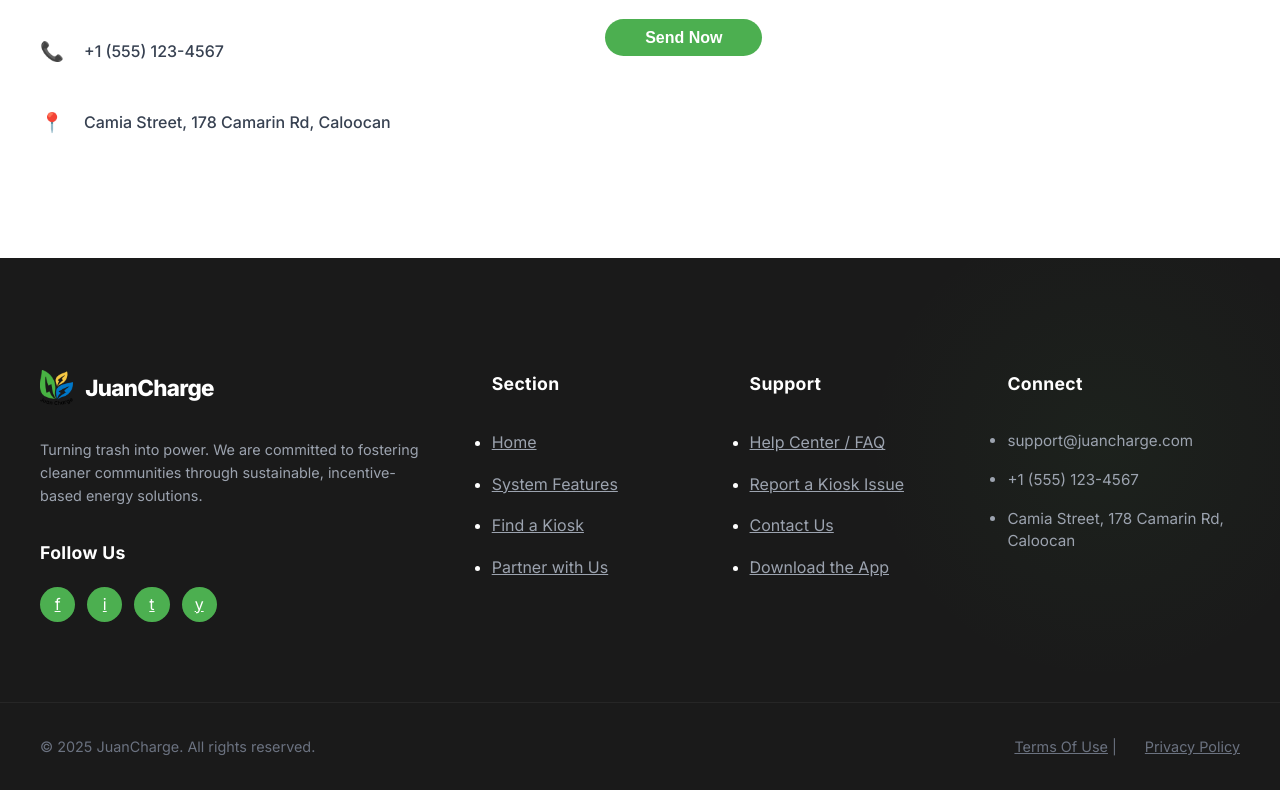
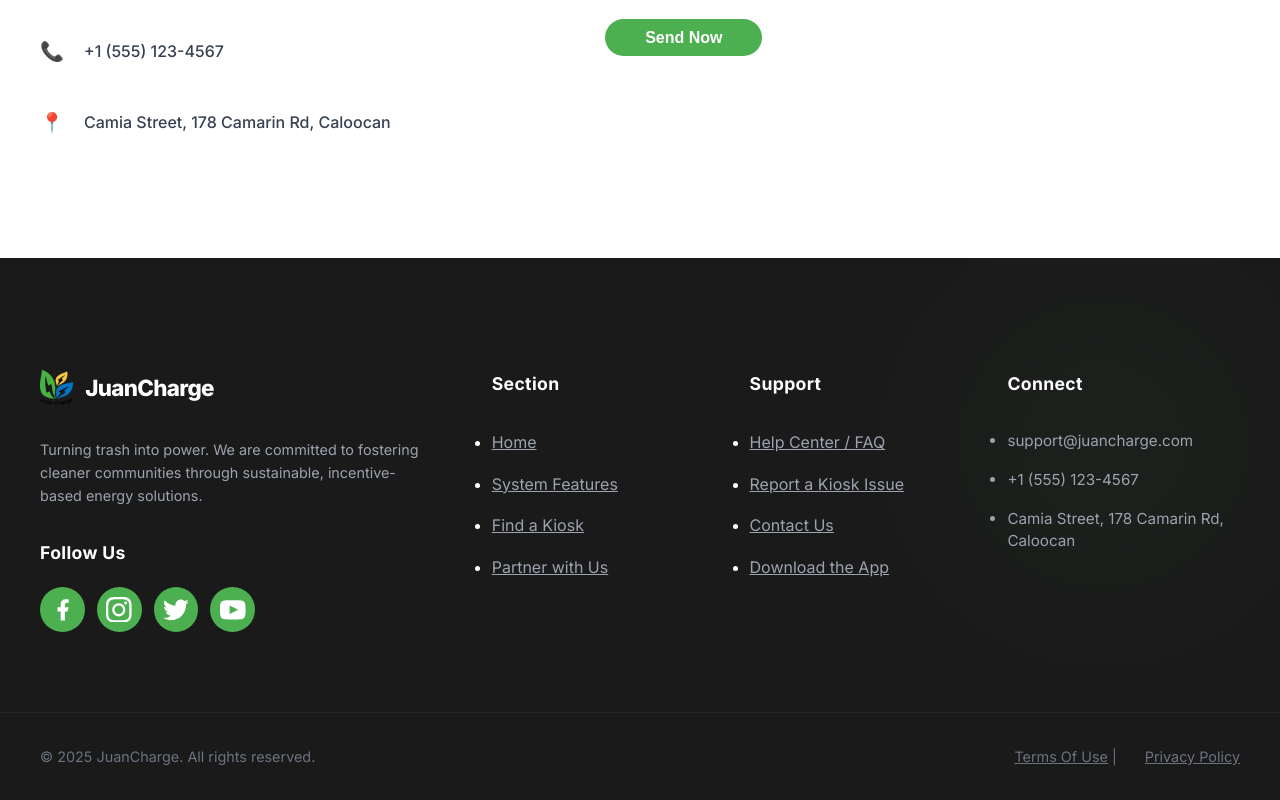
Before and after one commit to JDSP1225/JuanCharge-LandingPage, a React (Vite) app: page / in a window 1280 px wide. Shown: the part 2422-3222 px from the top of the page. Built offline with nearby package versions, Linux system fonts and the light colour scheme.

Commit message:
footer icons
footer icons implemented

```diff
--- a/src/components/Footer.css
+++ b/src/components/Footer.css
@@ -95,21 +95,27 @@
 }
 
 .social-icon {
-  width: 2.2rem;
-  height: 2.2rem;
+  width: 2.8rem;
+  height: 2.8rem;
   background-color: var(--primary-green);
   border-radius: 50%;
+  padding: 0.6rem;
   display: flex;
   align-items: center;
   justify-content: center;
   color: var(--white);
-  font-size: 1rem;
   transition: var(--transition);
+}
+
+.social-icon svg {
+  width: 100%;
+  height: 100%;
 }
 
 .social-icon:hover {
   background-color: var(--secondary-green);
-  transform: scale(1.1);
+  transform: translateY(-5px);
+  box-shadow: 0 10px 15px -3px rgba(0, 0, 0, 0.3);
 }
 
 .footer-contact li {
--- a/src/components/Footer.jsx
+++ b/src/components/Footer.jsx
@@ -17,10 +17,26 @@ const Footer = () => {
           <div className="footer-socials">
             <h4>Follow Us</h4>
             <div className="social-icons">
-              <a href="#" className="social-icon">f</a>
-              <a href="#" className="social-icon">i</a>
-              <a href="#" className="social-icon">t</a>
-              <a href="#" className="social-icon">y</a>
+              <a href="#" className="social-icon" aria-label="Facebook">
+                <svg viewBox="0 0 24 24" fill="currentColor">
+                  <path d="M14 13.5h2.5l1-4H14v-2c0-1.03 0-2 2-2h1.5V2.14c-.326-.043-1.557-.14-2.857-.14C11.928 2 10 3.657 10 6.7v2.8H7v4h3V22h4v-8.5z"/>
+                </svg>
+              </a>
+              <a href="#" className="social-icon" aria-label="Instagram">
+                <svg viewBox="0 0 24 24" fill="currentColor">
+                  <path d="M12 2.163c3.204 0 3.584.012 4.85.07 3.252.148 4.771 1.691 4.919 4.919.058 1.265.069 1.645.069 4.849 0 3.205-.012 3.584-.069 4.849-.149 3.225-1.664 4.771-4.919 4.919-1.266.058-1.644.07-4.85.07-3.204 0-3.584-.012-4.849-.07-3.26-.149-4.771-1.699-4.919-4.92-.058-1.265-.07-1.644-.07-4.849 0-3.204.013-3.583.07-4.849.149-3.227 1.664-4.771 4.919-4.919 1.266-.057 1.645-.069 4.849-.069zm0-2.163c-3.259 0-3.667.014-4.947.072-4.358.2-6.78 2.618-6.98 6.98-.059 1.281-.073 1.689-.073 4.948 0 3.259.014 3.668.072 4.948.2 4.358 2.618 6.78 6.98 6.98 1.281.058 1.689.072 4.948.072 3.259 0 3.668-.014 4.948-.072 4.354-.2 6.782-2.618 6.979-6.98.059-1.28.073-1.689.073-4.948 0-3.259-.014-3.667-.072-4.947-.196-4.354-2.617-6.78-6.979-6.98-1.281-.059-1.69-.073-4.949-.073zm0 5.838c-3.403 0-6.162 2.759-6.162 6.162s2.759 6.163 6.162 6.163 6.162-2.759 6.162-6.163c0-3.403-2.759-6.162-6.162-6.162zm0 10.162c-2.209 0-4-1.79-4-4 0-2.209 1.791-4 4-4s4 1.791 4 4c0 2.21-1.791 4-4 4zm6.406-11.845c-.796 0-1.441.645-1.441 1.44s.645 1.44 1.441 1.44c.795 0 1.439-.645 1.439-1.44s-.644-1.44-1.439-1.44z"/>
+                </svg>
+              </a>
+              <a href="#" className="social-icon" aria-label="Twitter">
+                <svg viewBox="0 0 24 24" fill="currentColor">
+                  <path d="M24 4.557c-.883.392-1.832.656-2.828.775 1.017-.609 1.798-1.574 2.165-2.724-.951.564-2.005.974-3.127 1.195-.897-.957-2.178-1.555-3.594-1.555-3.179 0-5.515 2.966-4.797 6.045-4.091-.205-7.719-2.165-10.148-5.144-1.29 2.213-.669 5.108 1.523 6.574-.806-.026-1.566-.247-2.229-.616-.054 2.281 1.581 4.415 3.949 4.89-.693.188-1.452.232-2.224.084.626 1.956 2.444 3.379 4.6 3.419-2.07 1.623-4.678 2.348-7.29 2.04 2.179 1.397 4.768 2.212 7.548 2.212 9.142 0 14.307-7.721 13.995-14.646.962-.695 1.797-1.562 2.457-2.549z"/>
+                </svg>
+              </a>
+              <a href="#" className="social-icon" aria-label="YouTube">
+                <svg viewBox="0 0 24 24" fill="currentColor">
+                  <path d="M19.615 3.184c-3.604-.246-11.631-.245-15.23 0-3.897.266-4.356 2.62-4.385 8.816.029 6.185.484 8.549 4.385 8.816 3.6.245 11.626.246 15.23 0 3.897-.266 4.356-2.62 4.385-8.816-.029-6.185-.484-8.549-4.385-8.816zm-10.615 12.816v-8l8 4-8 4z"/>
+                </svg>
+              </a>
             </div>
           </div>
         </div>
```
